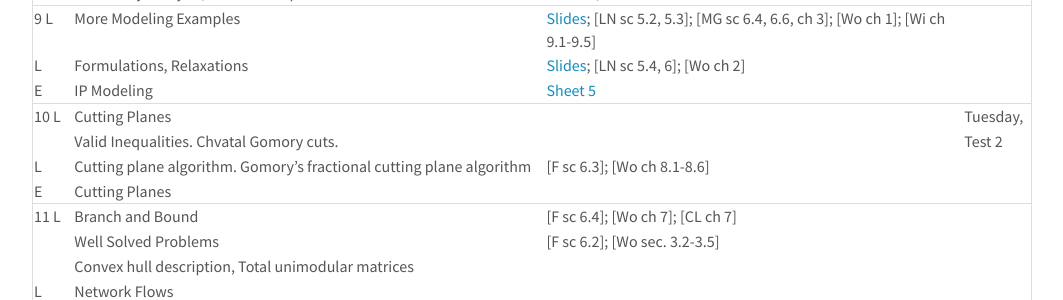
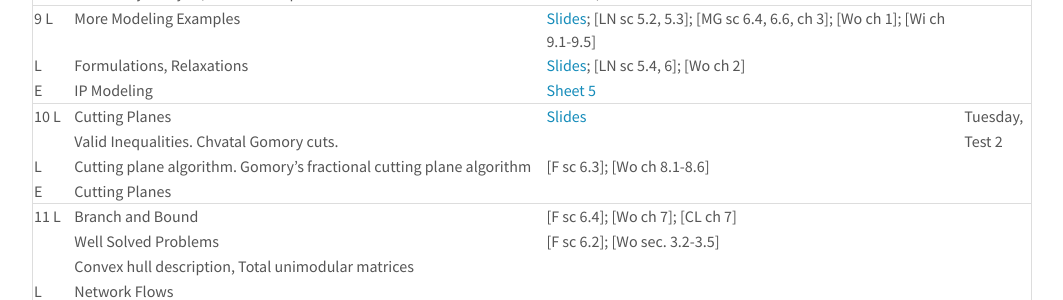
Before and after one commit to DM871/dm871_old_github_io, a Jekyll site: the page built from index.md, in a window 1280 px wide and 900 px high, scrolled down 1179 px. Shown: the part 154-454 px from the top of the window, without its empty margins (108-1171 px from the left). Built offline with Jekyll 4.4.1, drawn with Linux system fonts in a browser that asks for light colours; nearby versions of some CDN libraries; comment, search, counter and statistics services are not loaded.

Commit message:
added slides cut_alg

```diff
--- a/index.md
+++ b/index.md
@@ -55,9 +55,9 @@ w3.includeHTML();
 #### Week 5
 
 | Week        | Topics                                                                 | Resources                                                                                          | Activities |
-|-------------+------------------------------------------------------------------------+----------------------------------------------------------------------------------------------------+------------|
+|-------------|------------------------------------------------------------------------|----------------------------------------------------------------------------------------------------|------------|
 | E           | Exercises: Linear Algebra Review                                       | [Sheet 0][50]; [Solutions][60]                                                                     |            |
-|-------------+------------------------------------------------------------------------+----------------------------------------------------------------------------------------------------+------------|
+|-------------|------------------------------------------------------------------------|----------------------------------------------------------------------------------------------------|------------|
 | 5 L         | Course Organization                                                    | [Slides][1]; [LN pp 1-7][21]                                                                       |            |
 |             | Introductory elements: Linear Programming, Notation                    |                                                                                                    |            |
 |             | Resource allocation in factory planning.                               | [HL ch 1,2,3]                                                                                      |            |
@@ -66,7 +66,7 @@ w3.includeHTML();
 |             | Fourier & Moutzkin elimination                                         | [Da] [wiki](http://en.wikipedia.org/wiki/Fourier%E2%80%93Motzkin_elimination)                      |            |
 |             | Notation: polyhedral analysis                                          | [F ch 1, 2]; [MG ch 4]; [HL sc 5.1]                                                                |            |
 | E           | Exercises: LP Modeling                                                 | [Sheet 1][51]; [Solutions][61]                                                                     |            |
-|-------------+------------------------------------------------------------------------+----------------------------------------------------------------------------------------------------+------------|
+|-------------|------------------------------------------------------------------------|----------------------------------------------------------------------------------------------------|------------|
 | 6        L  | Simplex Method                                                         | [Slides][3]; [LN][23]                                                                              |            |
 |             | Geometry and Algebra of Linear programming theory, Fundamental theorem | [wiki](http://en.wikipedia.org/wiki/Fundamental_theorem_of_linear_programming)                     |            |
 |             | Gaussian Elimination                                                   | [F pp 33-48]; [MG ch 5]; [HL sc 4.1-4.4]                                                           |            |
@@ -74,42 +74,42 @@ w3.includeHTML();
 | L           | Exception Handling, degeneracies, pivot rules,                         | [Slides][4]; [LN][24]; [Compedium][522]                                                            |            |
 |             | Initialization                                                         | [F pp 48-58]; [MG ch 5]; [HL sc 4.5]; [TR]                                                         |            |
 | E           | Exercises: Simplex Method                                              | [Sheet 2][52]; [Solutions (Marco)][62]; [Solutions (Joannes)][622]                                 |            |
-|-------------+------------------------------------------------------------------------+----------------------------------------------------------------------------------------------------+------------|
+|-------------|------------------------------------------------------------------------|----------------------------------------------------------------------------------------------------|------------|
 | 7    L      | Duality Derivation:                                                    | [Slides][5]; [LN][25]; [F sec 5.1-5.5]                                                             |            |
 |             | Bounding and multipliers approach                                      | [MG sc 6.1-6.3]; [HL sc 6.1-6.4]                                                                   |            |
 |             | Duality Theory:                                                        |                                                                                                    |            |
 |             | Weak/strong duality theorems and complementary slackness theorem       |                                                                                                    |            |
 | L           | Duality Applications: Dual Simplex, Sensitivity Analysis               | [Slides][6]; [LN][25]; [F sec 5.6-5.8]; [Va sc 7.1]; [CL ch 2]                                     |            |
 | E           | Exercises: Duality                                                     | [Sheet 3][53]; [Solutions][63]                                                                     |            |
-|-------------+------------------------------------------------------------------------+----------------------------------------------------------------------------------------------------+------------|
+|-------------|------------------------------------------------------------------------|----------------------------------------------------------------------------------------------------|------------|
 | 8      L    | Sensitivity Analysis                                                   | [HL sc 7.1, 4.7]                                                                                   | Tuesday,   |
 |             | Revised Simplex Method                                                 | [Slides][7]; [LN][26]; [F, sec 4.3]; [[Ch ch 7](./assets/Ch-Revised.pdf)]; [HL ch 5]; [Va 6.1-6.5] | Test 1     |
 | L           | Integer Programming - Overview                                         | [Slides][8]; [LN][27]; [F, ch 2, sc 6.1]                                                           |            |
 |             | Modeling examples                                                      |                                                                                                    |            |
 | E           | Sensitivity Analysis, Revised Simplex Method                           | [Sheet 4][54]; [Solutions][64]                                                                     |            |
-|-------------+------------------------------------------------------------------------+----------------------------------------------------------------------------------------------------+------------|
+|-------------|------------------------------------------------------------------------|----------------------------------------------------------------------------------------------------|------------|
 | 9        L  | More Modeling Examples                                                 | [Slides][8]; [LN sc 5.2, 5.3]; [MG sc 6.4, 6.6, ch 3]; [Wo ch 1]; [Wi ch 9.1-9.5]                  |            |
 | L           | Formulations, Relaxations                                              | [Slides][9]; [LN sc 5.4, 6]; [Wo ch 2]                                                             |            |
 | E           | IP Modeling                                                            | [Sheet 5][55]                                                                                      |            |
-|-------------+------------------------------------------------------------------------+----------------------------------------------------------------------------------------------------+------------|
-| 10        L | Cutting Planes                                                         |                                                                                                    | Tuesday,   |
+|-------------|------------------------------------------------------------------------|----------------------------------------------------------------------------------------------------|------------|
+| 10        L | Cutting Planes                                                         | [Slides][10]                                                                                   |Tuesday,   |
 |             | Valid Inequalities. Chvatal Gomory cuts.                               |                                                                                                    | Test 2     |
 | L           | Cutting plane algorithm. Gomory's fractional cutting plane algorithm   | [F sc 6.3]; [Wo ch 8.1-8.6]                                                                        |            |
 | E           | Cutting Planes                                                         |                                                                                                    |            |
-|-------------+------------------------------------------------------------------------+----------------------------------------------------------------------------------------------------+------------|
+|-------------|------------------------------------------------------------------------|----------------------------------------------------------------------------------------------------|------------|
 | 11        L | Branch and Bound                                                       | [F sc 6.4]; [Wo ch 7]; [CL ch 7]                                                                   |            |
 |             | Well Solved Problems                                                   | [F sc 6.2]; [Wo sec. 3.2-3.5]                                                                      |            |
 |             | Convex hull description, Total unimodular matrices                     |                                                                                                    |            |
 | L           | Network Flows                                                          |                                                                                                    |            |
 | E           | Network Flows                                                          |                                                                                                    |            |
-|-------------+------------------------------------------------------------------------+----------------------------------------------------------------------------------------------------+------------|
+|-------------|------------------------------------------------------------------------|----------------------------------------------------------------------------------------------------|------------|
 | 12        L | Network Flows: Application Examples                                    |                                                                                                    |            |
 | L           | ILP Software                                                           |                                                                                                    |            |
 | E           |                                                                        |                                                                                                    |            |
-|-------------+------------------------------------------------------------------------+----------------------------------------------------------------------------------------------------+------------|
+|-------------|------------------------------------------------------------------------|----------------------------------------------------------------------------------------------------|------------|
 | 13          |                                                                        |                                                                                                    | Monday,    |
 |             |                                                                        |                                                                                                    | Test 3     |
-|-------------+------------------------------------------------------------------------+----------------------------------------------------------------------------------------------------+------------|
+|-------------|------------------------------------------------------------------------|----------------------------------------------------------------------------------------------------|------------|
 
 
 
```
Also changed, not shown: other parts of index.md (+1 -0 lines), 1 other file.
